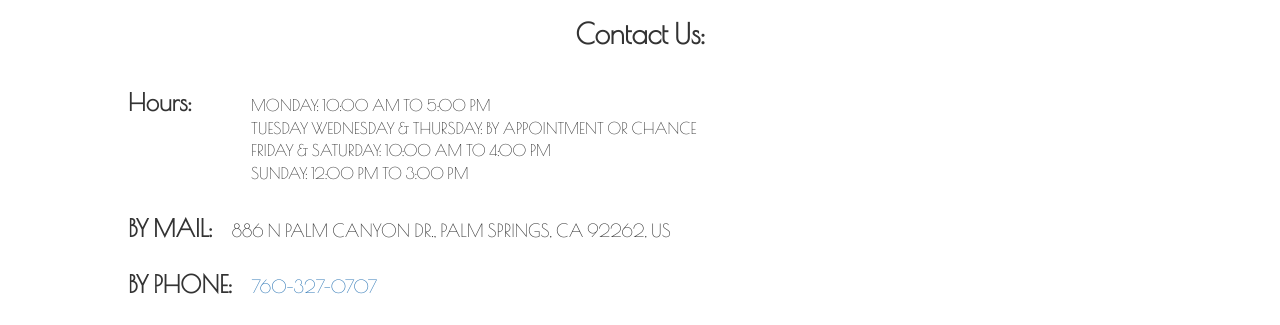
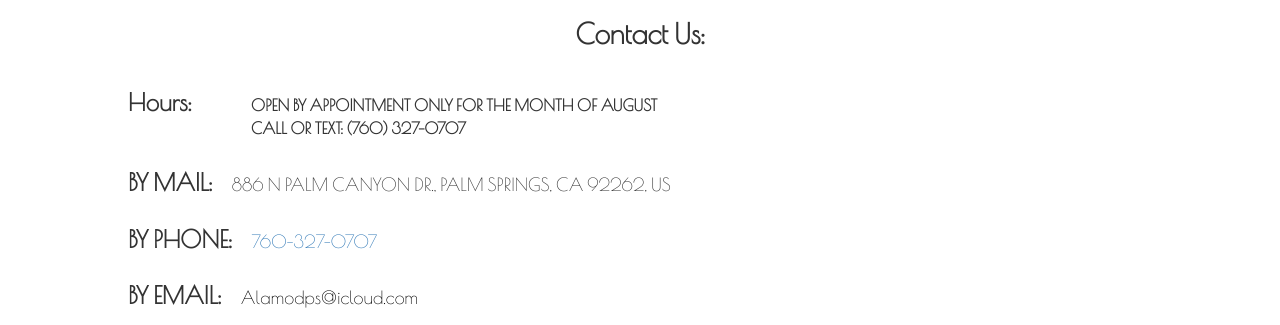
Before and after one commit to jbmills327/alamod, a website: page public/html/contact.html in a window 1280 px wide. Shown: the part 98-423 px from the top of the page. Drawn offline with nearby package versions, Linux system fonts and the light colour scheme; files whose address does not match are found by name.

Commit message:
Updated hour agains

```diff
--- a/public/html/contact.html
+++ b/public/html/contact.html
@@ -48,10 +48,8 @@
     justify-content: flex-start; margin-left: 10%; align-items: baseline">
         <h3 style="font-family: 'Poiret One', cursive; font-weight: bolder">Hours:</h3>
         <ul style="list-style-type: none;">
-            <li style="font-family: 'Poiret One', cursive; margin-left: 20px; font-size: 16px;">MONDAY: 10:00 AM TO 5:00 PM</li>
-            <li style="font-family: 'Poiret One', cursive; margin-left: 20px; font-size: 16px;">TUESDAY WEDNESDAY & THURSDAY: BY APPOINTMENT OR CHANCE</li>
-            <li style="font-family: 'Poiret One', cursive; margin-left: 20px; font-size: 16px;">FRIDAY & SATURDAY: 10:00 AM TO 4:00 PM</li>
-            <li style="font-family: 'Poiret One', cursive; margin-left: 20px; font-size: 16px;">SUNDAY: 12:00 PM TO 3:00 PM</li>
+            <li style="font-family: 'Poiret One', cursive; margin-left: 20px; font-size: 16px;"><b>OPEN BY APPOINTMENT ONLY FOR THE MONTH OF AUGUST</b></li>
+            <li style="font-family: 'Poiret One', cursive; margin-left: 20px; font-size: 16px;"><b>CALL OR TEXT: (760) 327-0707</b></li>
         </ul>
     </div>
     <div style="display: flex; flex-direction: row;
```
